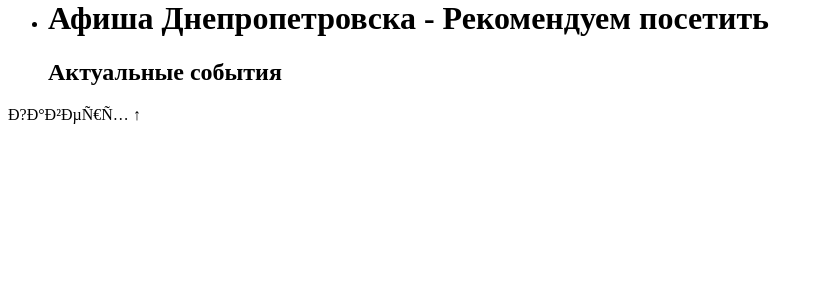
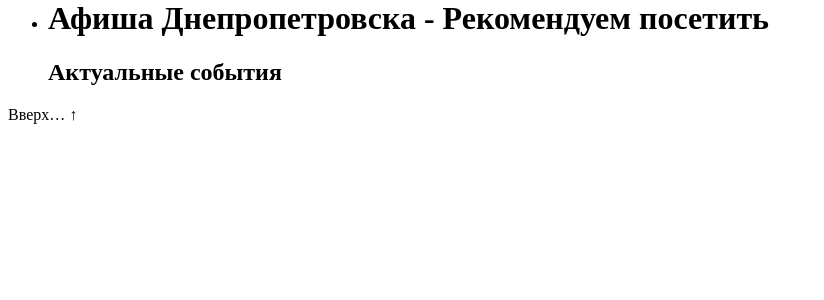
Before and after one commit to MaximTumanov/application, a PHP site: template views/pages/index.php in a window 1280 px wide. Shown: the part 21-321 px from the top of the page, without its empty margins (0-824 px from the left). Run offline with PHP 8.4, Linux system fonts and the light colour scheme; the template is opened without the code that fills it, so the values that code supplies are empty; some libraries are stand-ins or nearby versions.

Commit message:
fuckin encoding

```diff
--- a/views/templates/default.php
+++ b/views/templates/default.php
@@ -71,7 +71,7 @@
 	<?php foreach($scripts as $file) { echo HTML::script($file, null, TRUE); }?>
 	</noindex>
 
-	<div id="top"><nobr>Ð?Ð°Ð²ÐµÑ€Ñ… &uarr;</nobr></div>
+	<div id="top"><nobr>Вверх… &uarr;</nobr></div>
 
 <!-- Yandex.Metrika counter --><script type="text/javascript">(function (d, w, c) { (w[c] = w[c] || []).push(function() { try { w.yaCounter17922640 = new Ya.Metrika({id:17922640, enableAll: true, trackHash:true, webvisor:true}); } catch(e) { } }); var n = d.getElementsByTagName("script")[0], s = d.createElement("script"), f = function () { n.parentNode.insertBefore(s, n); }; s.type = "text/javascript"; s.async = true; s.src = (d.location.protocol == "https:" ? "https:" : "http:") + "//mc.yandex.ru/metrika/watch.js"; if (w.opera == "[object Opera]") { d.addEventListener("DOMContentLoaded", f); } else { f(); } })(document, window, "yandex_metrika_callbacks");</script><noscript><div><img src="//mc.yandex.ru/watch/17922640" style="position:absolute; left:-9999px;" alt="" /></div></noscript><!-- /Yandex.Metrika counter -->
 
```
